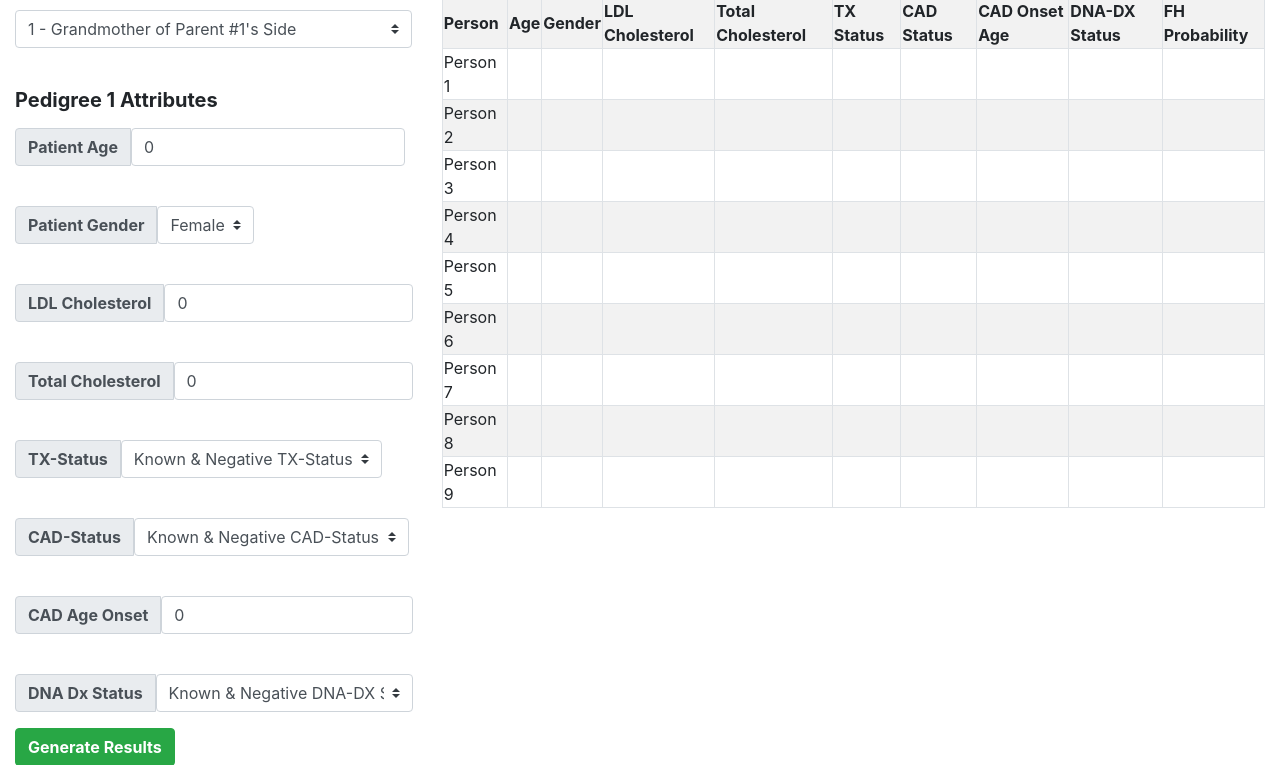
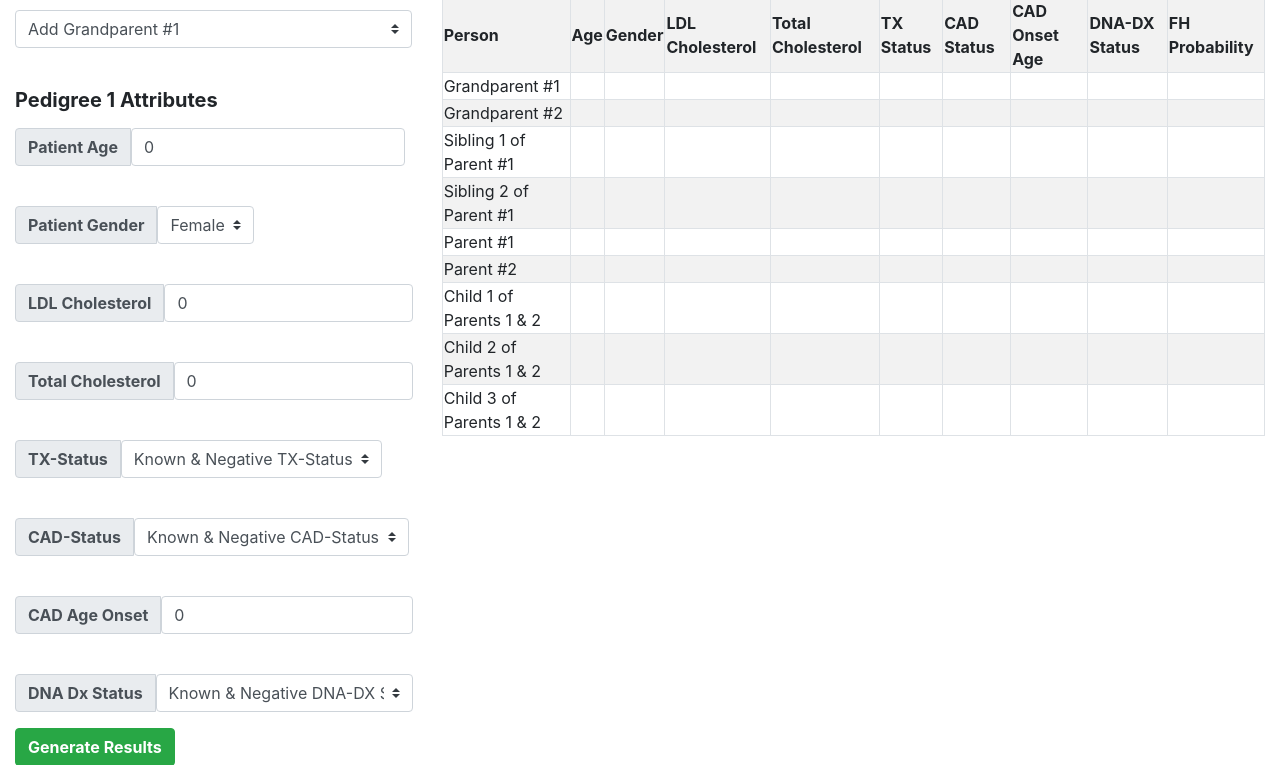
Before and after one commit to u1345653/FamilialHypercholesterolemiaApp, a Flask app: page / in a window 1280 px wide. Shown: the part 131-896 px from the top of the page. Run offline with Flask 2, Linux system fonts and the light colour scheme; parts of the project's set-up code (start-up, migrations or seed data) failed here and were passed over; some libraries are stand-ins or nearby versions.

Commit message:
State: Re-labeled the Pedigree Drop-down Labels & Corresponding Row-labels to match the Python IDE-original output.

```diff
--- a/flaskr/templates/calc/index.html
+++ b/flaskr/templates/calc/index.html
@@ -26,15 +26,15 @@
 						<form action = "{{ url_for('index') }}" method = "POST" id = "results-form" name = "results-form">
 							<div class = "input-group-btn"><h4><b>Select Family Pedigree</b></h4>
 								<select name = "pedigreeChoice" id = "pedigreeChoice" class = "pedigreeChoice custom-select form-control" onchange = "change(this)">
-									<option value = "pedigree1">1 - Grandmother of Parent #1's Side</option>
-									<option value = "pedigree2">2 - Grandfather of Parent #1's Side</option>
-									<option value = "pedigree3">3 - Sibling of Parent 1</option>
-									<option value = "pedigree4">4 - Second Sibling of Parent 1</option>
-									<option value = "pedigree5">5 - Parent 1</option>
-									<option value = "pedigree6">6 - Parent 2</option>
-									<option value = "pedigree7">7 - Child 1 of Parent 1 & 2</option>
-									<option value = "pedigree8">8 - Child 2 of Parent 1 & 2</option>
-									<option value = "pedigree9">9 - Child 3 of Parent 1 & 2</option>
+									<option value = "pedigree1">Add Grandparent #1</option>
+									<option value = "pedigree2">Add Grandparent #2</option>
+									<option value = "pedigree3">Add Sibling of Parent #1</option>
+									<option value = "pedigree4">Add Second Sibling of Parent #1</option>
+									<option value = "pedigree5">Add Parent #1</option>
+									<option value = "pedigree6">Add Parent #2</option>
+									<option value = "pedigree7">Add Child 1 of Parents 1 & 2</option>
+									<option value = "pedigree8">Add Child 2 of Parents 1 & 2</option>
+									<option value = "pedigree9">Add Child 3 of Parents 2 & 2</option>
 								</select>
 							</div>
 							<br>
@@ -826,7 +826,7 @@
 					</tr>
 
 					<tr id = "row-1">
-						<td>Person 1</td>
+						<td>Grandparent #1</td>
 						<td id = "ped1TableAge"> {{ ped1age }} </td>
 						<td id = "ped1TableGender"> {{ ped1gender }} </td>
 						<td id = "ped1TableLDL"> {{ ped1ldlc }} </td>
@@ -839,7 +839,7 @@
 					</tr>
 
 					<tr id = "row-2">
-						<td>Person 2</td>
+						<td>Grandparent #2</td>
 						<td id = "ped2TableAge"> {{ ped2age }} </td>
 						<td id = "ped2TableGender"> {{ ped2gender }} </td>
 						<td id = "ped2TableLDL"> {{ ped2ldlc }} </td>
@@ -852,7 +852,7 @@
 					</tr>
 
 					<tr id = "row-3">
-						<td>Person 3</td>
+						<td>Sibling 1 of Parent #1</td>
 						<td id = "ped3TableAge"> {{ ped3age }} </td>
 						<td id = "ped3TableGender"> {{ ped3gender }} </td>
 						<td id = "ped3TableLDL"> {{ ped3ldlc }} </td>
@@ -865,7 +865,7 @@
 					</tr>
 
 					<tr id = "row-4">
-						<td>Person 4</td>
+						<td>Sibling 2 of Parent #1</td>
 						<td id = "ped4TableAge"> {{ ped4age }} </td>
 						<td id = "ped4TableGender"> {{ ped4gender }} </td>
 						<td id = "ped4TableLDL"> {{ ped4ldlc }} </td>
@@ -878,7 +878,7 @@
 					</tr>
 
 					<tr id = "row-5">
-						<td>Person 5</td>
+						<td>Parent #1</td>
 						<td id = "ped5TableAge"> {{ ped5age }} </td>
 						<td id = "ped5TableGender"> {{ ped5gender }} </td>
 						<td id = "ped5TableLDL"> {{ ped5ldlc }} </td>
@@ -891,7 +891,7 @@
 					</tr>
 
 					<tr id = "row-6">
-						<td>Person 6</td>
+						<td>Parent #2</td>
 						<td id = "ped6TableAge"> {{ ped6age }} </td>
 						<td id = "ped6TableGender"> {{ ped6gender }} </td>
 						<td id = "ped6TableLDL"> {{ ped6ldlc }} </td>
@@ -904,7 +904,7 @@
 					</tr>
 
 					<tr id = "row-7">
-						<td>Person 7</td>
+						<td>Child 1 of Parents 1 & 2</td>
 						<td id = "ped7TableAge"> {{ ped7age }} </td>
 						<td id = "ped7TableGender"> {{ ped7gender }} </td>
 						<td id = "ped7TableLDL"> {{ ped7ldlc }} </td>
@@ -917,7 +917,7 @@
 					</tr>
 
 					<tr id = "row-8">
-						<td>Person 8</td>
+						<td>Child 2 of Parents 1 & 2</td>
 						<td id = "ped8TableAge"> {{ ped8age }} </td>
 						<td id = "ped8TableGender"> {{ ped8gender }} </td>
 						<td id = "ped8TableLDL"> {{ ped8ldlc }} </td>
@@ -930,7 +930,7 @@
 					</tr>
 
 					<tr id = "row-9">
-						<td>Person 9</td>
+						<td>Child 3 of Parents 1 & 2</td>
 						<td id = "ped9TableAge"> {{ ped9age }} </td>
 						<td id = "ped9TableGender"> {{ ped9gender }} </td>
 						<td id = "ped9TableLDL"> {{ ped9ldlc }} </td>
```
